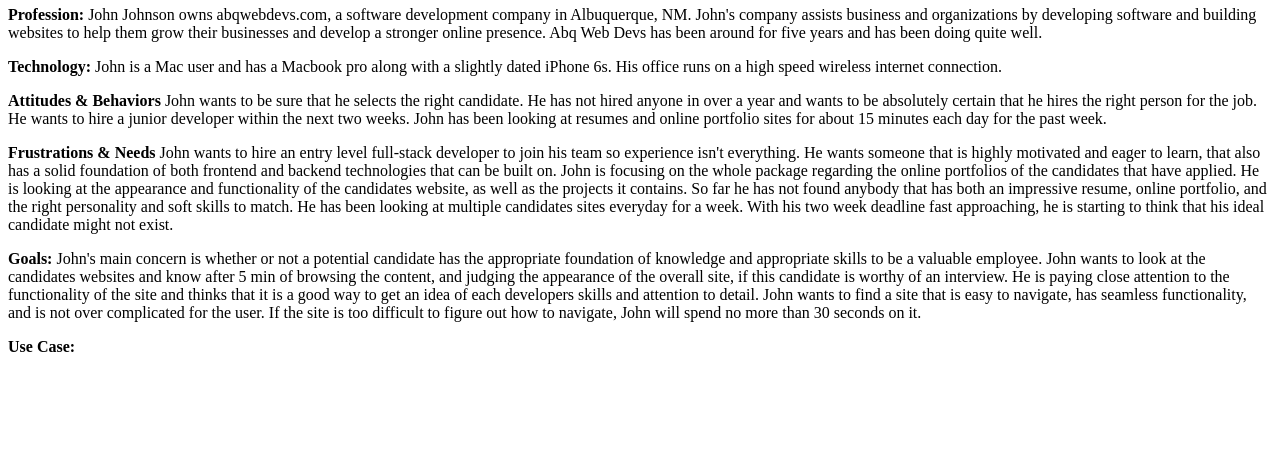
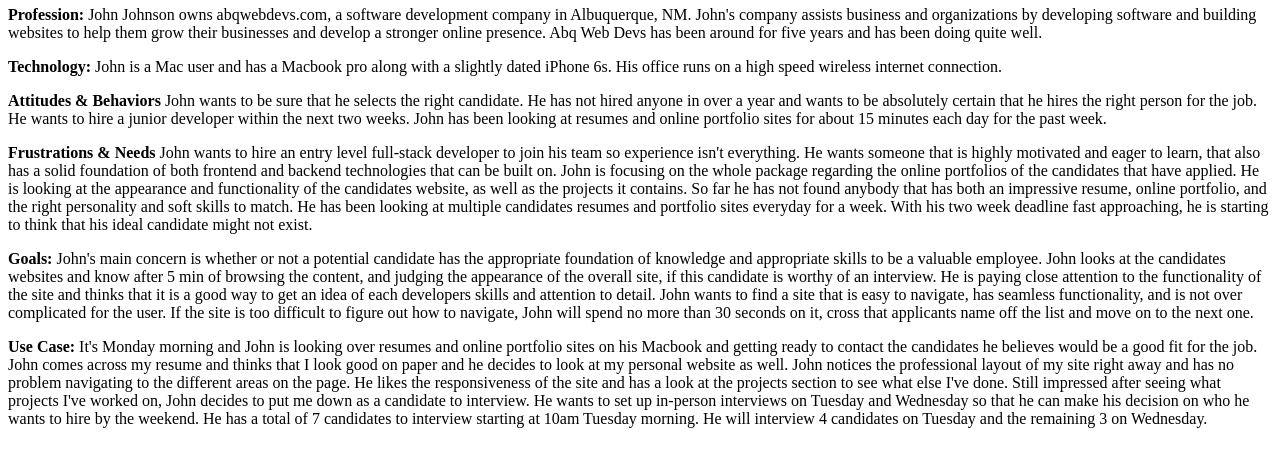
Before and after one commit to djackreuter/jack-reuter-pwp, a PHP site: page /milestone-1.php in a window 1280 px wide. Shown: the part 295-762 px from the top of the page. Run offline with PHP 8.4, Linux system fonts and the light colour scheme.

Commit message:
Milestone 1 complete

```diff
--- a/public_html/documentation/milestone-1.php
+++ b/public_html/documentation/milestone-1.php
@@ -32,17 +32,27 @@
 			focusing on the whole package regarding the online portfolios of the candidates that have
 			applied. He is looking at the appearance and functionality of the candidates website, as well as the
 			projects it contains. So far he has not found anybody that has both an impressive resume, online portfolio, and
-			the right personality and soft skills to match. He has been looking at multiple candidates sites everyday for a
+			the right personality and soft skills to match. He has been looking at multiple candidates resumes and
+			portfolio sites everyday for a
 			week. With his two week deadline fast approaching, he is starting to think that his ideal candidate
 			might not exist.</p>
 		<p><strong>Goals:</strong> John's main concern is whether or not a potential candidate has the appropriate
-			foundation of knowledge and appropriate skills to be a valuable employee. John wants to look at the
+			foundation of knowledge and appropriate skills to be a valuable employee. John looks at the
 			candidates websites and know after 5 min of browsing the content, and judging the appearance of the overall
 			site, if this candidate is worthy of an interview. He is paying close attention to the functionality of the
 			site and thinks that it is a good way to get an idea of each developers skills and attention to detail.
 			John wants to find a site that is easy to navigate, has seamless functionality, and is not over complicated
 			for the user. If the site is too difficult to figure out how to navigate, John will spend no more than 30
-			seconds on it.</p>
-		<p><strong>Use Case:</strong> </p>
+			seconds on it, cross that applicants name off the list and move on to the next one.</p>
+		<p><strong>Use Case:</strong> It's Monday morning and John is looking over resumes and online
+			portfolio sites on his Macbook and getting ready to contact the candidates he believes would be a good fit for
+			the job. John comes across my resume and thinks that I look good on paper and he decides to look at my personal
+			website as well. John notices the professional layout of my site right away and has no problem navigating to
+			the different areas on the page. He likes the responsiveness of the site and has a look at the projects section
+			to see what else I've done. Still impressed after seeing what projects I've worked on, John decides to put me
+			down as a candidate to interview. He wants to set up in-person interviews on Tuesday and Wednesday so that
+			he can make his decision on who he wants to hire by the weekend. He has a total of 7 candidates to interview
+			starting at 10am Tuesday morning. He will interview 4 candidates on Tuesday and the remaining 3 on Wednesday.
+		</p>
 	</body>
 </html>
```
